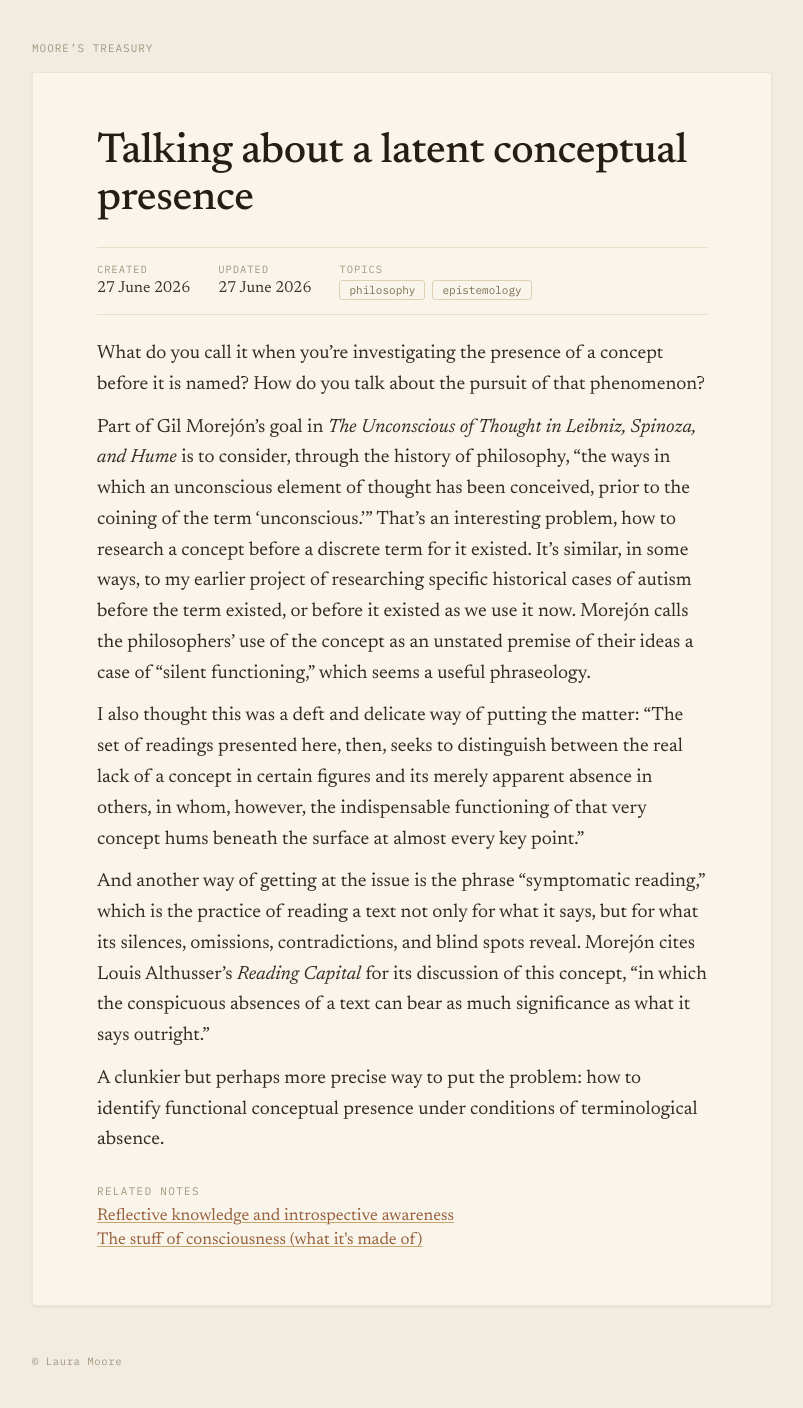
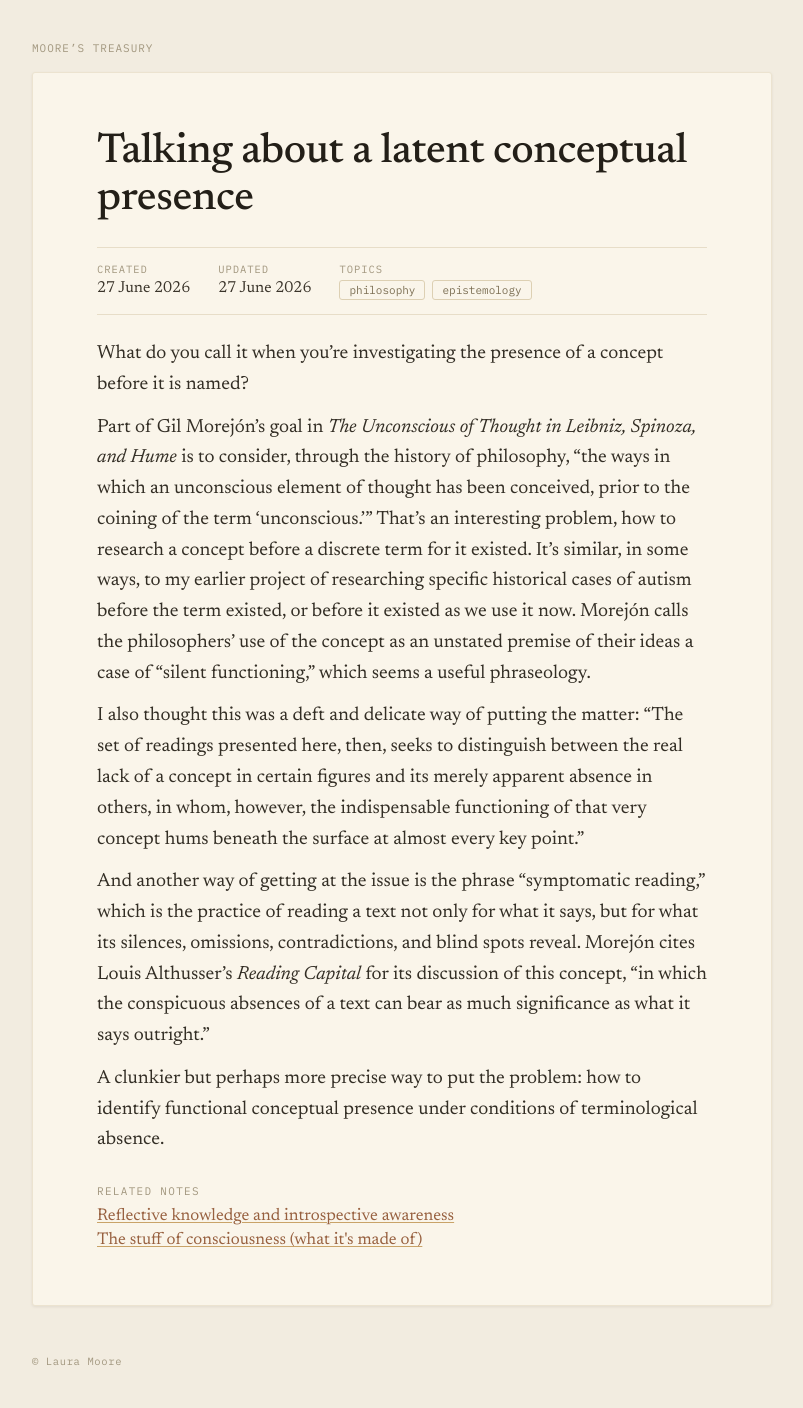
Before and after one commit to lauramoorewrites-del/treasury, a Jekyll site: the page built from _pages/talking-about-a-latent-conceptual-presence.md, in a window 1280 px wide. Shown: the whole page, without its empty margins (238-1041 px from the left). Built offline with Jekyll 4.4.1, drawn with Linux system fonts in a browser that asks for light colours.

Commit message:
Trim opening question in latent conceptual presence entry
Co-Authored-By: Claude Opus 4.6 (1M context) <noreply@anthropic.com>

```diff
--- a/_pages/talking-about-a-latent-conceptual-presence.md
+++ b/_pages/talking-about-a-latent-conceptual-presence.md
@@ -11,7 +11,7 @@ related:
     url: "/the-stuff-of-consciousness/"
 ---
 
-What do you call it when you're investigating the presence of a concept before it is named? How do you talk about the pursuit of that phenomenon?
+What do you call it when you're investigating the presence of a concept before it is named?
 
 Part of Gil Morejón's goal in *The Unconscious of Thought in Leibniz, Spinoza, and Hume* is to consider, through the history of philosophy, "the ways in which an unconscious element of thought has been conceived, prior to the coining of the term 'unconscious.'" That's an interesting problem, how to research a concept before a discrete term for it existed. It's similar, in some ways, to my earlier project of researching specific historical cases of autism before the term existed, or before it existed as we use it now. Morejón calls the philosophers' use of the concept as an unstated premise of their ideas a case of "silent functioning," which seems a useful phraseology.
 
```
